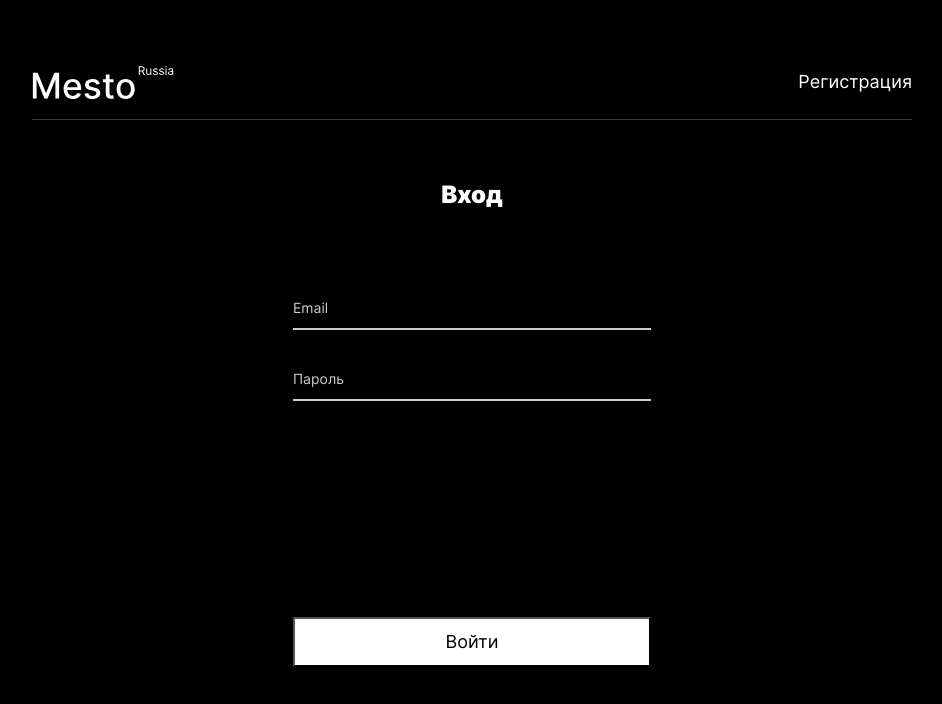
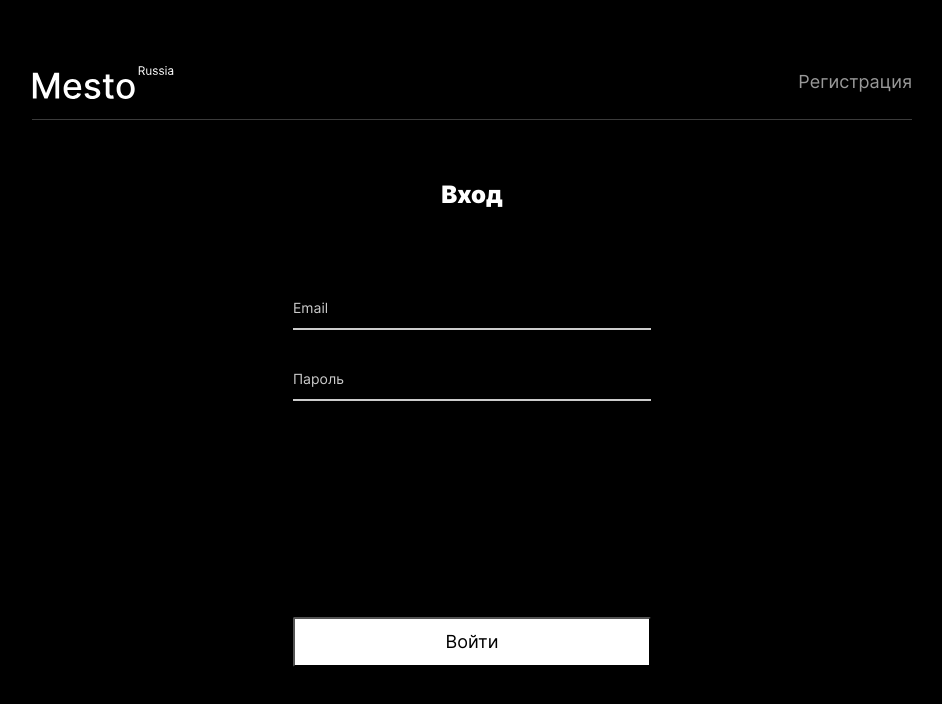
Before and after one commit to senak322/react-mesto-auth, a React (Create React App) app: page /login in a window 1280 px wide. In both pictures the pointer is over the link "Регистрация". Shown: the top 704 px of the page, without its empty margins (168-1110 px from the left). Built offline with nearby package versions, Linux system fonts and the light colour scheme; no server answers.

Commit message:
add hover

```diff
--- a/src/blocks/form/__link/form__link.css
+++ b/src/blocks/form/__link/form__link.css
@@ -7,4 +7,11 @@
     font-size: 14px;
     line-height: 17px;
     margin-top: 15px;
+    transition: 0.5s ease;
 }
+
+
+
+.form__link:hover {
+  opacity: 0.6;
+}
--- a/src/blocks/header/__link/header__link.css
+++ b/src/blocks/header/__link/header__link.css
@@ -5,6 +5,7 @@
     font-weight: 400;
     font-size: 18px;
     line-height: 22px;
+    transition: 0.5s ease;
 }
 
 @media screen and (max-width: 1023px) {
@@ -19,3 +20,7 @@
         font-size: 14px;
     }
   }
+
+  .header__link:hover {
+    opacity: 0.6;
+  }
```
